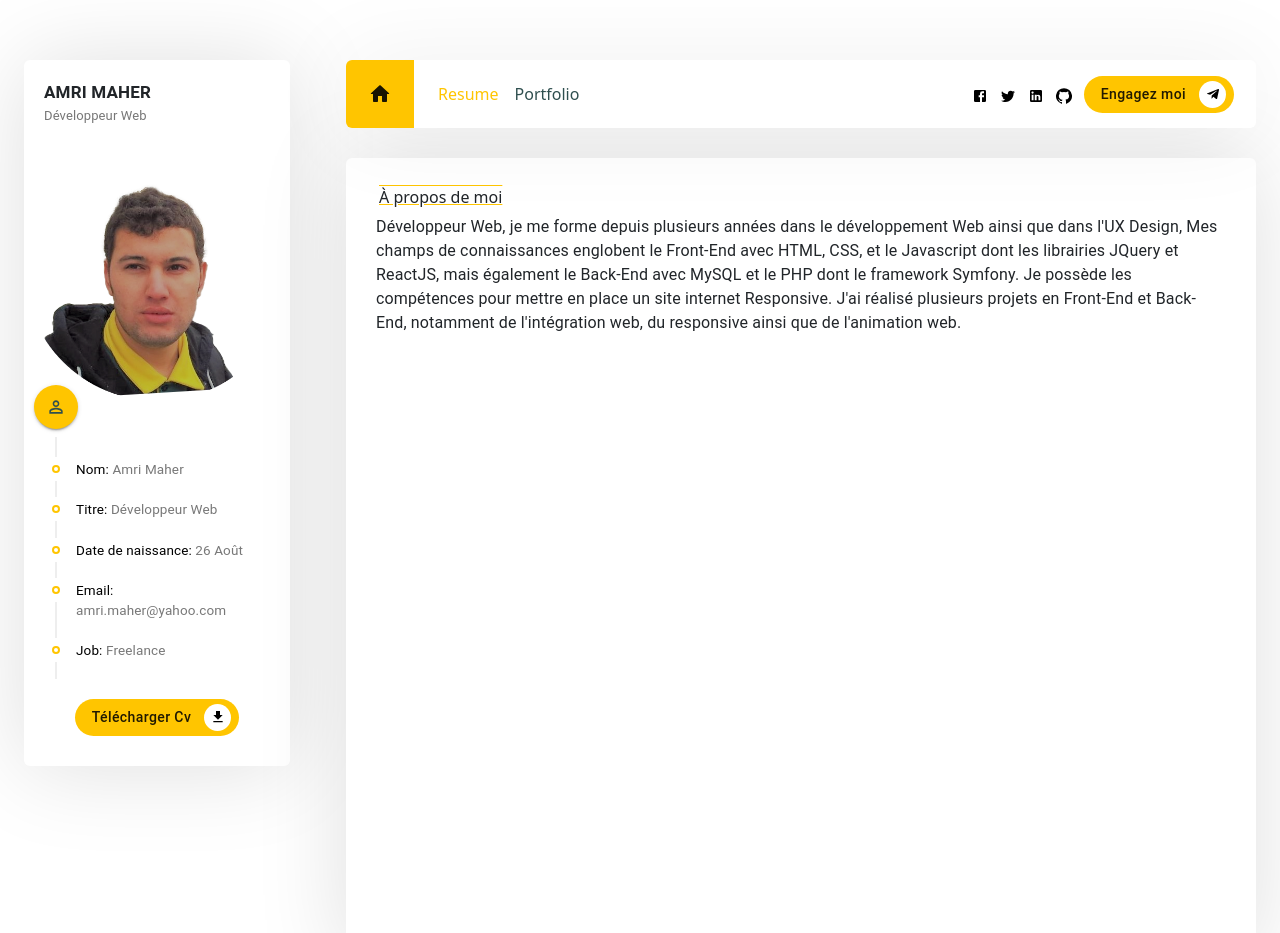
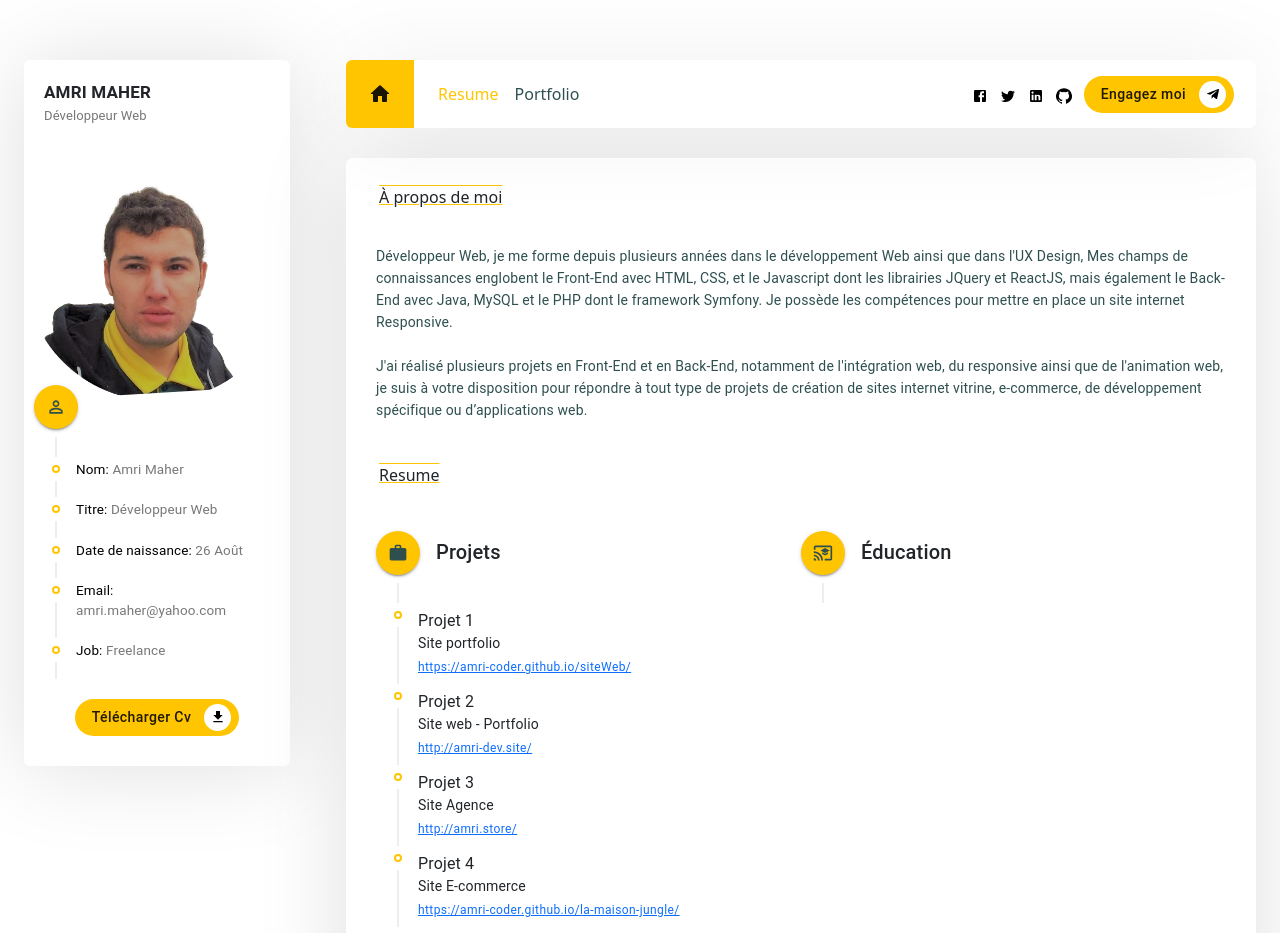
Before and after one commit to amri-coder/portfolioMaher, a React (Create React App) app: page / in a window 1280 px wide. Shown: the top 933 px of the page. Built offline with nearby package versions, Linux system fonts and the light colour scheme.

Commit message:
changement Resume.js

```diff
--- a/src/App.css
+++ b/src/App.css
@@ -6,6 +6,21 @@
 .top_60 {
   margin-top: 60px !important;
 }
+
+.top_30 {
+  margin-top: 30px !important;
+}
+.mb_30 {
+  margin-bottom: 30px !important;
+}
+.p_30 {
+  padding: 30px !important;
+}
+
+.pb_45 {
+  padding-bottom: 45px !important;
+}
+
 @media(max-width:991px){
   .top_60 {
     margin-top: 30px !important;
--- a/src/pages/Resume/Resume.css
+++ b/src/pages/Resume/Resume.css
@@ -0,0 +1,6 @@
+.aboutme_text {
+    color: darkslategray !important;
+    font: smaller !important;
+    line-height: 22px !important;
+    white-space: pre-line !important;
+}
--- a/src/pages/Resume/Resume.js
+++ b/src/pages/Resume/Resume.js
@@ -1,27 +1,66 @@
 import React from 'react'
+import CustomTimeline, {CustomTimelineSeparator} from '../../components/Timeline/Timeline';
 import {Grid, Typography} from '@material-ui/core'
 import './Resume.css'
 import resumeData from '../../utils/resumeData'
+import WorkIcon from '@material-ui/icons/Work';
+import CastForEducationIcon from '@material-ui/icons/CastForEducation';
+import TimelineSeparator from '@material-ui/lab/TimelineSeparator';
+import TimelineItem from '@material-ui/lab/TimelineItem';
+import TimelineDot from '@material-ui/lab/TimelineDot';
+import TimelineConnector from '@material-ui/lab/TimelineConnector';
+import TimelineContent from '@material-ui/lab/TimelineContent';
+
 
 const Resume = () => {
     return (
         <>
 
         {/* A propos */}
-        <Grid container className='section'>
-            <Grid item className='section_title'>
+        <Grid container className='section pb_45'>
+            <Grid item className='section_title mb_30'>
                 <span></span>
                 <h6 className='section_title_text'>À propos de moi</h6>
             </Grid>
             <Grid item xs={12}>
-                <Typography className='aboutme_text'>{resumeData.about}</Typography>
+                <Typography variant='body2' className='aboutme_text'>{resumeData.about}</Typography>
             </Grid>
         </Grid>
 
 
         {/* Education & expériences*/}
         <Grid container className='section'>
+        <Grid item className='section_title mb_30'>
+                <span></span>
+                <h6 className='section_title_text'>Resume</h6>
+            </Grid>
+        <Grid item xs={12}>
+            <Grid container>
 
+                {/* Expériences */}
+                <Grid item sm={12} md={6}>
+                    <CustomTimeline title={'Projets'} icon={<WorkIcon />}>
+                        {resumeData.experiences.map(experience=> (
+                            <TimelineItem>
+                                <TimelineSeparator className='separator_padding'>
+                                    <TimelineDot variant="outlined" className="timeline_dot" />
+                                    <TimelineConnector />
+                                </TimelineSeparator>
+                                <TimelineContent>
+                                    <Typography className="timeline_title">{experience.title}</Typography>
+                                    <Typography variant="body2"  className="timeline_description">{experience.description}</Typography>
+                                    <Typography variant="caption" className="timeline_lien"><a href={experience.lien}>{experience.lien}</a></Typography>
+                                </TimelineContent>
+                            </TimelineItem>
+                        ))}
+                    </CustomTimeline>
+                </Grid>
+                {/* Education */}
+                <Grid item sm={12} md={6}>
+                <CustomTimeline title={'Éducation'} icon={<CastForEducationIcon />} />
+                </Grid>
+            </Grid>
+        </Grid>
         </Grid>
 
 
--- a/src/utils/resumeData.js
+++ b/src/utils/resumeData.js
@@ -34,7 +34,67 @@ socials: {
         icon: <GitHubIcon />,
     },
 },
-about:"Développeur Web, je me forme depuis plusieurs années dans le développement Web ainsi que dans l'UX Design, Mes champs de connaissances englobent le Front-End avec HTML, CSS, et le Javascript dont les librairies JQuery et ReactJS, mais également le Back-End avec MySQL et le PHP dont le framework Symfony. Je possède les compétences pour mettre en place un site internet Responsive.\n\nJ'ai réalisé plusieurs projets en Front-End et Back-End, notamment de l'intégration web, du responsive ainsi que de l'animation web. ",
+about:"Développeur Web, je me forme depuis plusieurs années dans le développement Web ainsi que dans l'UX Design, Mes champs de connaissances englobent le Front-End avec HTML, CSS, et le Javascript dont les librairies JQuery et ReactJS, mais également le Back-End avec Java,  MySQL et le PHP dont le framework Symfony. Je possède les compétences pour mettre en place un site internet Responsive.\n\nJ'ai réalisé plusieurs projets en Front-End et en Back-End, notamment de l'intégration web, du responsive ainsi que de l'animation web,  je suis à votre disposition pour répondre à tout type de projets de création de sites internet vitrine, e-commerce, de développement spécifique ou d’applications web.  ",
 
+experiences:[
+    {
+        title:'Projet 1',
+        description:'Site portfolio',
+        lien: 'https://amri-coder.github.io/siteWeb/',
+
+    },
+{
+    title:'Projet 2',
+    description:'Site web - Portfolio',
+    lien: 'http://amri-dev.site/',
+
+},
+{
+    title:'Projet 3',
+    description:'Site Agence',
+    lien: 'http://amri.store/',
+
+},
+{
+    title:'Projet 4',
+    description:'Site E-commerce',
+    lien: 'https://amri-coder.github.io/la-maison-jungle/',
+
+},
+{
+    title:'Projet 5',
+    description:'Site web - E-commerce',
+    lien: 'https://github.com/amri-coder/e-commerce',
+
+},
+
+],
+education: [
+    {
+        title:'Éducation 1',
+        desc:'Développeur web | React',
+        description:'Site E-commerce',
+        stackTechnique: 'REACT-BOOTSTRAP, CSS/HTML, REACT ROUTER, REACT, HOOKS,...,Autres',
+        lien: 'https://amri-coder.github.io/la-maison-jungle/',
+
+    },
+    {
+        title:'Éducation 2',
+        desc:'Développeur web',
+        description:'Site web - E-commerce',
+        stackTechnique: 'CSS3/HTML5, BOOTSTRAP, JAVASCRIPT, ...,Autres',
+        lien: 'https://github.com/amri-coder/e-commerce',
+
+    },
+    {
+        title:'Éducation 3',
+        desc:'Développeur web',
+        description:'Site portfolio',
+        stackTechnique: 'CSS3/HTML5, BOOTSTRAP, JAVASCRIPT, ...,Autres',
+        lien: 'https://amri-coder.github.io/siteWeb/',
+
+    },
+
+],
 
 };
```
